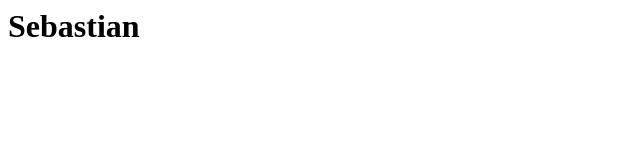
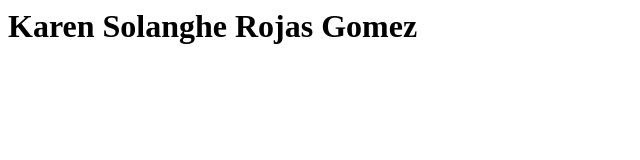
Before and after one commit to Genezi/RepoDePrueba, a plain HTML site: page inicio de la pagina/index.html in a window 1280 px wide. Shown: the whole page, without its empty margins (0-640 px from the left). Drawn offline with Linux system fonts and the light colour scheme.

Commit message:
Commit actualizado

```diff
--- a/inicio de la pagina/index.html
+++ b/inicio de la pagina/index.html
@@ -4,6 +4,6 @@
 		<title>Mi pagina web</title>
 	</head>
 	<body>
-		<h1>Sebastian</h1>
+		<h1>Karen Solanghe Rojas Gomez</h1>
 	</body>
 </html>
```
